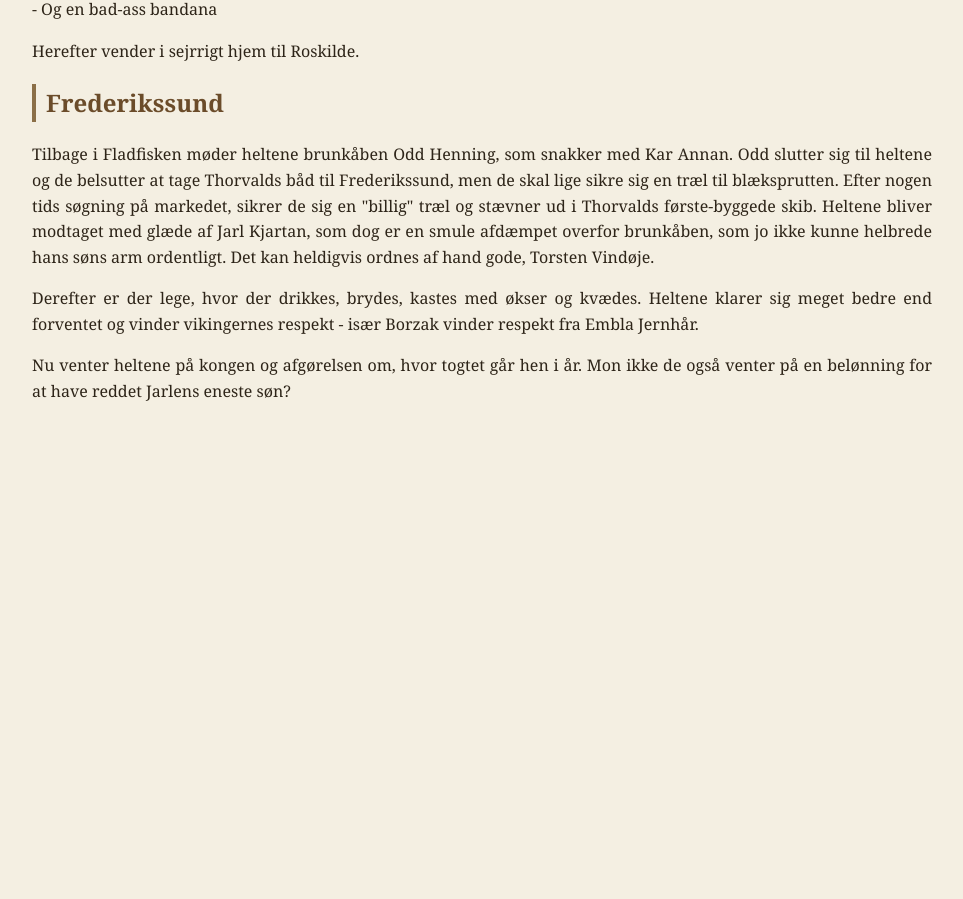
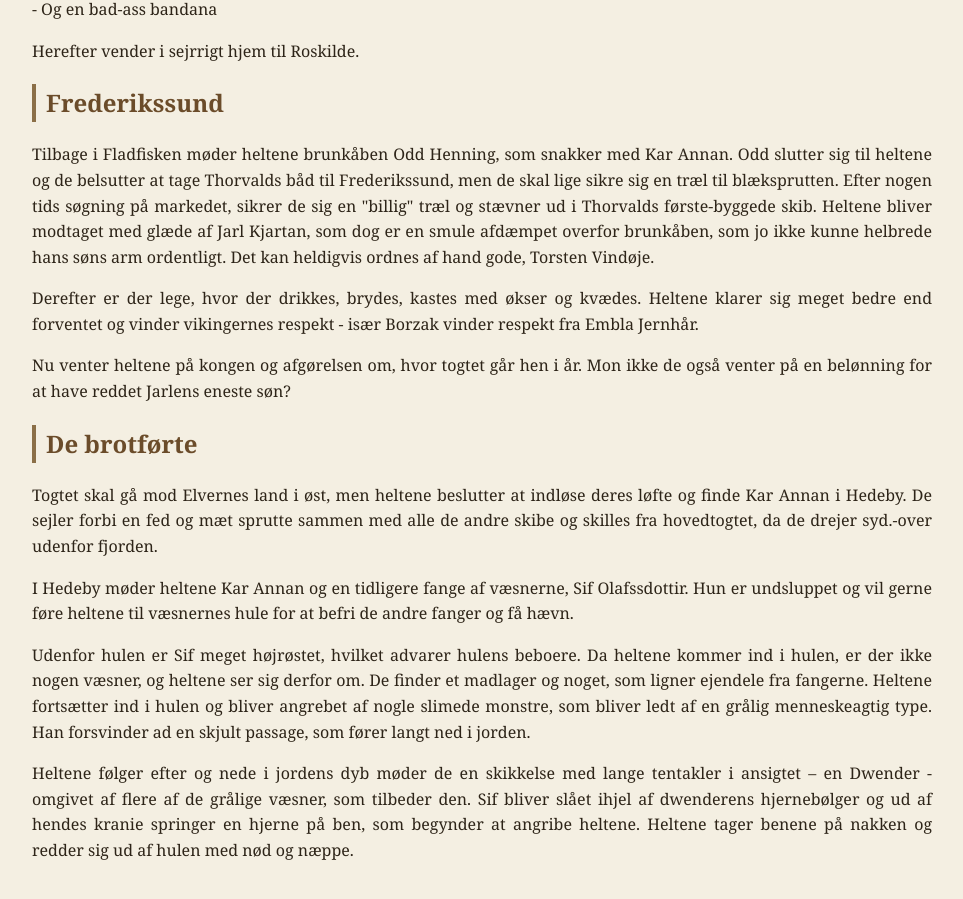
Before and after one commit to Stoffer75/den2side.dk, a Jekyll site: the page built from baggrund.html, in a window 1280 px wide and 900 px high, scrolled down 1065 px. Shown: the whole window, without its empty margins (158-1121 px from the left). Built offline with Jekyll 4.4.1, drawn with Linux system fonts in a browser that asks for light colours; before the commit the page ends 1506 px from its top, so only the background shows below that.

Commit message:
Update baggrund.html

```diff
--- a/baggrund.html
+++ b/baggrund.html
@@ -91,3 +91,26 @@ title: Danevang
     <p>
         Nu venter heltene på kongen og afgørelsen om, hvor togtet går hen i år. Mon ikke de også venter på en belønning for at have reddet Jarlens eneste søn?
     </p>
+
+<h2>De brotførte</h2>
+
+    <p>
+        Togtet skal gå mod Elvernes land i øst, men heltene beslutter at indløse deres løfte og finde Kar Annan i Hedeby.
+        De sejler forbi en fed og mæt sprutte sammen med alle de andre skibe og skilles fra hovedtogtet, da de drejer syd.-over udenfor fjorden.
+    </p>
+
+    <p>
+        I Hedeby møder heltene Kar Annan og en tidligere fange af væsnerne, Sif Olafssdottir. Hun er undsluppet og vil gerne føre heltene til væsnernes hule for at befri de andre fanger og få hævn.
+    </p>
+
+    <p>
+        Udenfor hulen er Sif meget højrøstet, hvilket advarer hulens beboere.
+        Da heltene kommer ind i hulen, er der ikke nogen væsner, og heltene ser sig derfor om. De finder et madlager og noget, som ligner ejendele fra fangerne.
+        Heltene fortsætter ind i hulen og bliver angrebet af nogle slimede monstre, som bliver ledt af en grålig menneskeagtig type. Han forsvinder ad en skjult passage, som fører langt ned i jorden.
+    </p>
+
+    <p>
+        Heltene følger efter og nede i jordens dyb møder de en skikkelse med lange tentakler i ansigtet – en Dwender - omgivet af flere af de grålige væsner, som tilbeder den.
+        Sif bliver slået ihjel af dwenderens hjernebølger og ud af hendes kranie springer en hjerne på ben, som begynder at angribe heltene.
+        Heltene tager benene på nakken og redder sig ud af hulen med nød og næppe.
+    </p>
```
